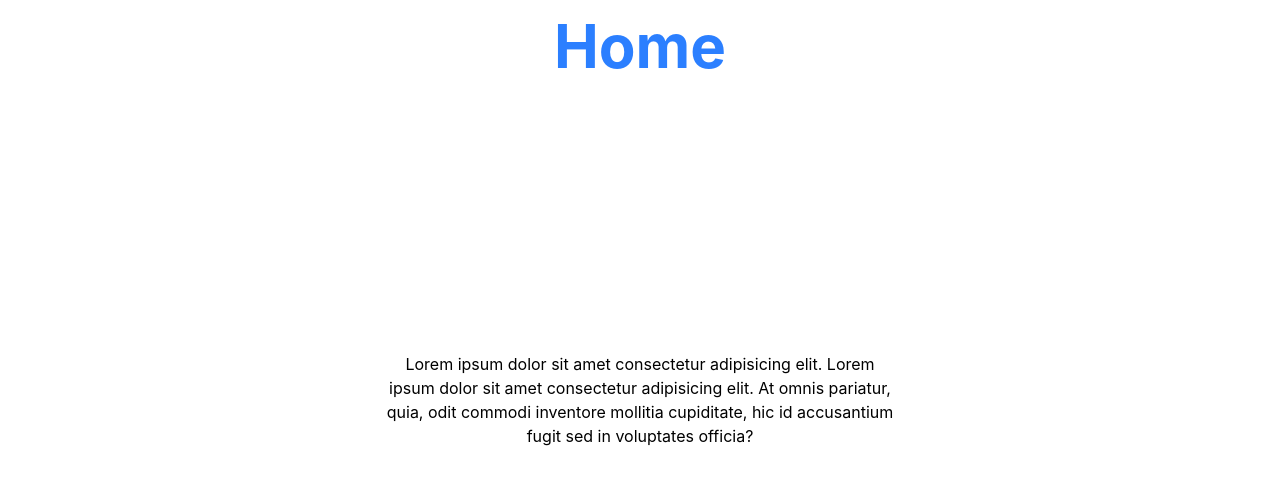
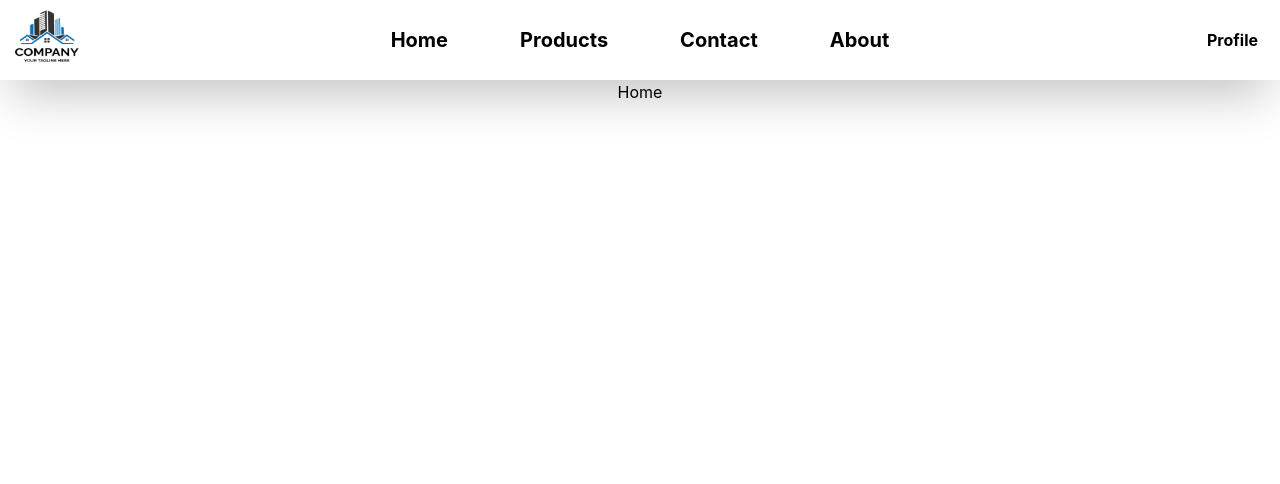
Before and after one commit to waruna925/mern_course-frontend, a React (Vite) app: page / in a window 1280 px wide. Shown: the top 484 px of the page. Built offline with nearby package versions, Linux system fonts and the light colour scheme; no server answers.

Commit message:
add product cards ✏️

```diff
--- a/src/App.jsx
+++ b/src/App.jsx
@@ -19,12 +19,11 @@ function App() {
       <>
       <Toaster position='top-middle' />
         <Routes path="/*">
-          <Route path="/" element={<Home/>} />
           <Route path="/login" element={<Login/>} />
           <Route path="/signup" element={<SignUp/>} />
           <Route path='/counter' element={<Counter/>} />
           <Route path='/admin/*' element={<AdminPanel/>} />
-          <Route path='/*' element={<h1 className='text-5xl text-red-500 text-center'>404 Not Found</h1>} />
+          <Route path='/*' element={<Home/>} />
         </Routes>
       </>
     </BrowserRouter>
--- a/src/components/card.jsx
+++ b/src/components/card.jsx
@@ -1,38 +1,85 @@
-import './card.css'
+export default function Card({ product }) {
+  const hasDiscount = product.labelledPrice > product.price;
+  const discountPct = hasDiscount
+    ? Math.round(((product.labelledPrice - product.price) / product.labelledPrice) * 100)
+    : 0;
 
-export default function Card(props){
-    console.log(props)
-    return(
-        <div className="bg-white rounded-2xl shadow-lg overflow-hidden w-80 hover:scale-105 transition-transform duration-300 cursor-pointer ">
-  <img
-    src={props.url}
-    alt="laptop"
-    className="w-full h-52 object-cover"
-  />
+  const stockLabel =
+    !product.isAvailable || product.stock === 0
+      ? "Out of stock"
+      : product.stock <= 5
+      ? `Low stock · ${product.stock} left`
+      : `In stock · ${product.stock} left`;
 
-  <div className="p-5">
-    <h1 className="text-2xl font-bold text-gray-800 mb-2">
-      {props.name}
-    </h1>
+  const stockColor =
+    !product.isAvailable || product.stock === 0
+      ? "#E24B4A"
+      : product.stock <= 5
+      ? "#EF9F27"
+      : "#1D9E75";
 
-    <p className="text-gray-600 text-sm mb-4">
-      {props.description}
-    </p>
+  return (
+    <div className="group w-64 rounded-2xl overflow-hidden border border-gray-100 bg-white hover:-translate-y-1.5 transition-transform duration-300 cursor-pointer">
 
-    <p className="text-3xl font-extrabold text-blue-600 mb-5">
-      ${props.price}
-    </p>
+      {/* Image */}
+      <div className="relative h-52 overflow-hidden bg-stone-100">
+        <img
+          src={product.images?.[0]}
+          alt={product.name}
+          className="w-full h-full object-cover group-hover:scale-105 transition-transform duration-500"
+        />
+        {hasDiscount && (
+          <span className="absolute top-3 left-3 text-[11px] font-medium uppercase tracking-wider px-2.5 py-1 rounded-full bg-[#FAECE7] text-[#993C1D]">
+            Sale
+          </span>
+        )}
+      </div>
 
-    <div className="flex gap-3">
-      <button className="flex-1 bg-blue-500 hover:bg-blue-600 text-white py-2 rounded-xl font-semibold transition">
-        Add to Cart
-      </button>
+      {/* Body */}
+      <div className="p-4">
+        {product.altNames?.[0] && (
+          <p className="text-[10px] font-medium uppercase tracking-widest text-gray-400 mb-1">
+            {product.altNames[0]}
+          </p>
+        )}
 
-      <button className="flex-1 bg-green-500 hover:bg-green-600 text-white py-2 rounded-xl font-semibold transition">
-        Buy Now
-      </button>
+        <h2 className="font-serif text-lg leading-snug text-gray-900 mb-1.5">
+          {product.name}
+        </h2>
+
+        <p className="text-[13px] text-gray-500 leading-relaxed mb-3 line-clamp-2">
+          {product.description}
+        </p>
+
+        {/* Pricing */}
+        <div className="flex items-baseline gap-2 mb-3">
+          <span className="text-xl font-medium text-gray-900">${product.price}</span>
+          {hasDiscount && (
+            <>
+              <span className="text-sm text-gray-400 line-through">${product.labelledPrice}</span>
+              <span className="text-xs font-medium px-2 py-0.5 rounded-full bg-[#E1F5EE] text-[#0F6E56]">
+                {discountPct}% off
+              </span>
+            </>
+          )}
+        </div>
+
+        {/* Stock */}
+        <div className="flex items-center gap-1.5 mb-3">
+          <span className="w-1.5 h-1.5 rounded-full" style={{ background: stockColor }} />
+          <span className="text-xs text-gray-400">{stockLabel}</span>
+        </div>
+
+        {/* CTA */}
+        <button
+          disabled={!product.isAvailable || product.stock === 0}
+          className="w-full py-2.5 rounded-xl text-[13px] font-medium tracking-wide
+            bg-[#2C2C2A] text-[#F1EFE8] hover:bg-[#444441] active:scale-[0.98]
+            transition-all disabled:bg-gray-100 disabled:text-gray-400 disabled:cursor-not-allowed"
+        >
+          {product.isAvailable && product.stock > 0 ? "Add to cart" : "Notify me"}
+        </button>
+      </div>
     </div>
-  </div>
-</div>
-    )
+  );
 }
--- a/src/components/header.jsx
+++ b/src/components/header.jsx
@@ -1,8 +1,24 @@
+import { useNavigate } from 'react-router-dom'
 import './header.css'
+import { Link } from 'react-router-dom'
 export default function Header(){
+
+    const navigate=useNavigate()
+
     return(
-        <div className='header'>
-            <h1 className='text-7xl text-red-500  pb-10'>My App</h1>
+        <div className='w-full h-[80px] shadow-2xl flex '>
+            <img src="/logo.png" alt="logo" className='h-auto w-[95px] cursor-pointer' onClick={
+                ()=>{
+                    navigate('/')
+                }
+            } />
+            <div className='h-full w-[calc(100%-190px)] flex items-center justify-center gap-10 text-xl text-white font-bold'>
+                <Link to="/" className="block p-4 text-black ">Home</Link>
+                <Link to="/products" className="block p-4 text-black">Products</Link>
+                <Link to="/contact" className="block p-4 text-black">Contact</Link>
+                <Link to="/about" className="block p-4 text-black">About</Link>
+            </div>
+            <div className='h-full w-[95px]  flex items-center justify-center  font-bold'>Profile</div>
         </div>
     )
 }
--- /dev/null
+++ b/src/pages/client/product.jsx
@@ -0,0 +1,34 @@
+import axios from "axios"
+import { useEffect, useState } from "react"
+import Card from "../../components/card"
+
+
+export default function Product(){
+    const [product, setProduct] = useState([])
+    const [isLoading, setIsLoading] = useState(true)
+
+    useEffect(
+        ()=>{
+            if(isLoading){
+                axios.get(import.meta.env.VITE_BACKEND_URL+"/api/products").then(
+                    (res)=>{
+                        setProduct(res.data)
+                        setIsLoading(false)
+                    }
+                )
+            }
+        },[isLoading]
+    )
+
+    return(
+        <div className="w-full h-full flex items-center justify-center gap-10 flex-wrap">
+            {
+                product.map(
+                    (prod) => (
+                        <Card key={prod._id} product={prod} />
+                    )
+                )
+            }
+        </div>
+    )
+}
--- a/src/pages/home.jsx
+++ b/src/pages/home.jsx
@@ -1,15 +1,19 @@
+import Header from "../components/header";
+import { Routes, Route } from "react-router-dom";
+import Product from "./client/product";
+
 export default function Home(){
     return(
         <>
-            <div className="flex flex-col items-center justify-center text-center gap-30 min-h-screen">
-                <h1 className="font-bold text-6xl text-blue-500 top-4 fixed">Home</h1>
-
-                <p className="max-w-lg">
-                    Lorem ipsum dolor sit amet consectetur adipisicing elit.
-                    Lorem ipsum dolor sit amet consectetur adipisicing elit.
-                    At omnis pariatur, quia, odit commodi inventore mollitia
-                    cupiditate, hic id accusantium fugit sed in voluptates officia?
-                </p>
+        <Header />
+            <div className="w-full h-calc(100vh-80px) flex flex-col items-center justify-center gap-10">
+                <Routes>
+                    <Route path="/" element={< h1>Home</h1>} />
+                    <Route path="/products" element={<Product />} />
+                    <Route path="/contact" element={<h1>contact</h1>} />
+                    <Route path="/about" element={<h1>about</h1>} />
+                    <Route path="*" element={<h1>Not Found</h1>} />
+                </Routes>
             </div>
         </>
     )
```
Also changed, not shown: public/logo.png (added), src/components/card.css (deleted).
